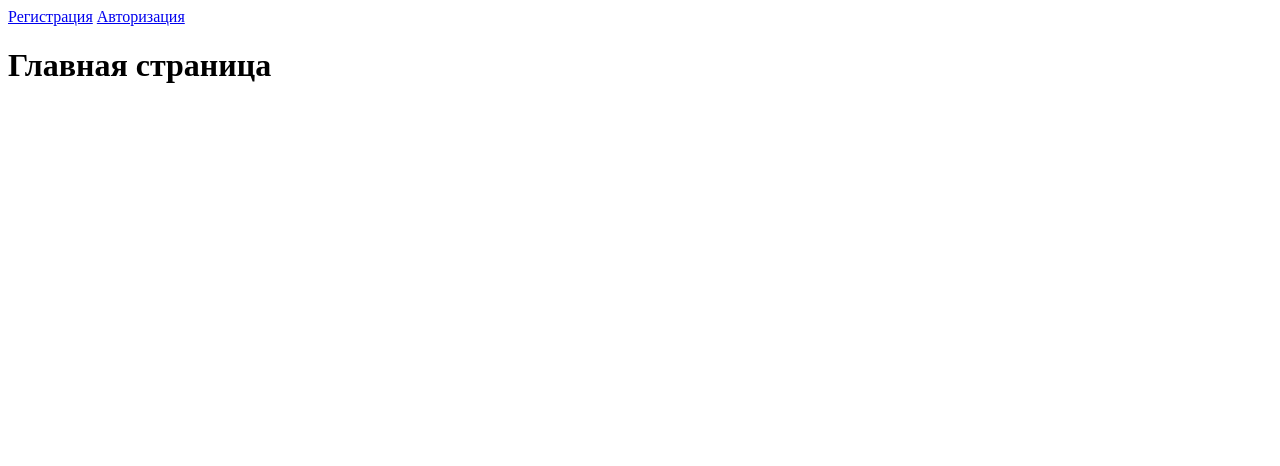
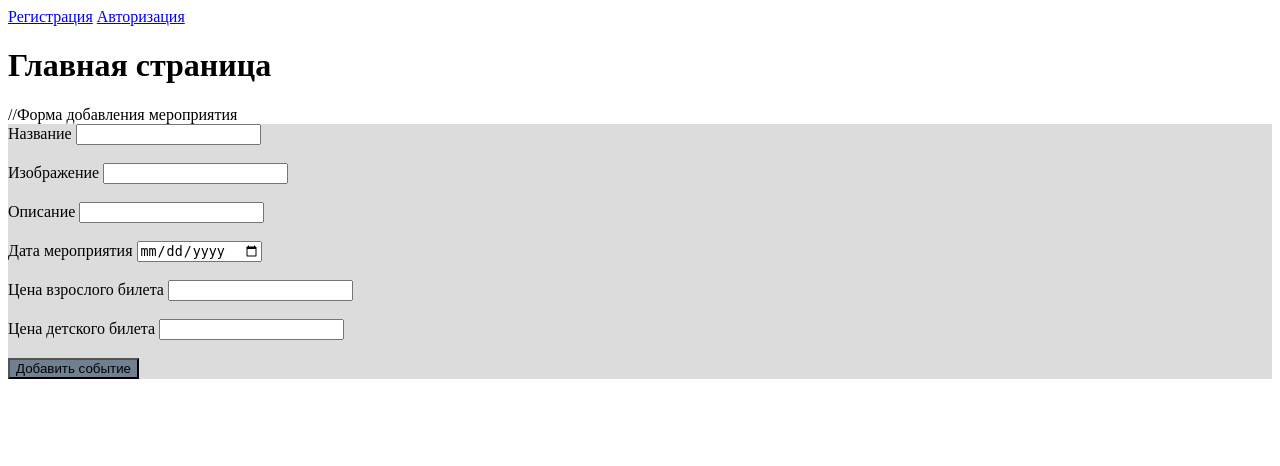
Before and after one commit to 12Danil1221/testzadanie2, a PHP site: page /index.view.php in a window 1280 px wide. Shown: the top 466 px of the page. Run offline with PHP 8.4, Linux system fonts and the light colour scheme; data that the repository does not hold is empty.

Commit message:
Представление для главной страницы

```diff
--- a/view/index.view.php
+++ b/view/index.view.php
@@ -13,6 +13,31 @@
 
     <body>
         <h1>Главная страница</h1>
+            //Форма добавления мероприятия
+                <form style="background-color:gainsboro" action="../controllers/add_event.php" method="post">
+            <label for="">Название</label>
+            <input type="text" name="title">
+            <br><br>
+            <label for="">Изображение</label>
+            <input type="text" name="image">
+            <br><br>
+            <label for="">Описание</label>
+            <input type="text" name="description">
+            <br><br>
+            <label for="">Дата мероприятия</label>
+            <input type="date" name="date">
+            <br><br>
+            <label for="">Цена взрослого билета</label>
+            <input type="int" name="ticket_adult_price">
+            <br><br>
+            <label for="">Цена детского билета</label>
+            <input type="int" name="ticket_kid_price">
+
+            <input type="hidden" name="event_id" value="4">
+            <br><br>
+            <button style="background-color:slategray; background-rounded: 1px solid" type="submit">Добавить
+                событие</button>
+        </form>
 
         <?php
     $pdo = new PDO("mysql:host=localhost;dbname=myapp;port=3306;", 'root','');
```
